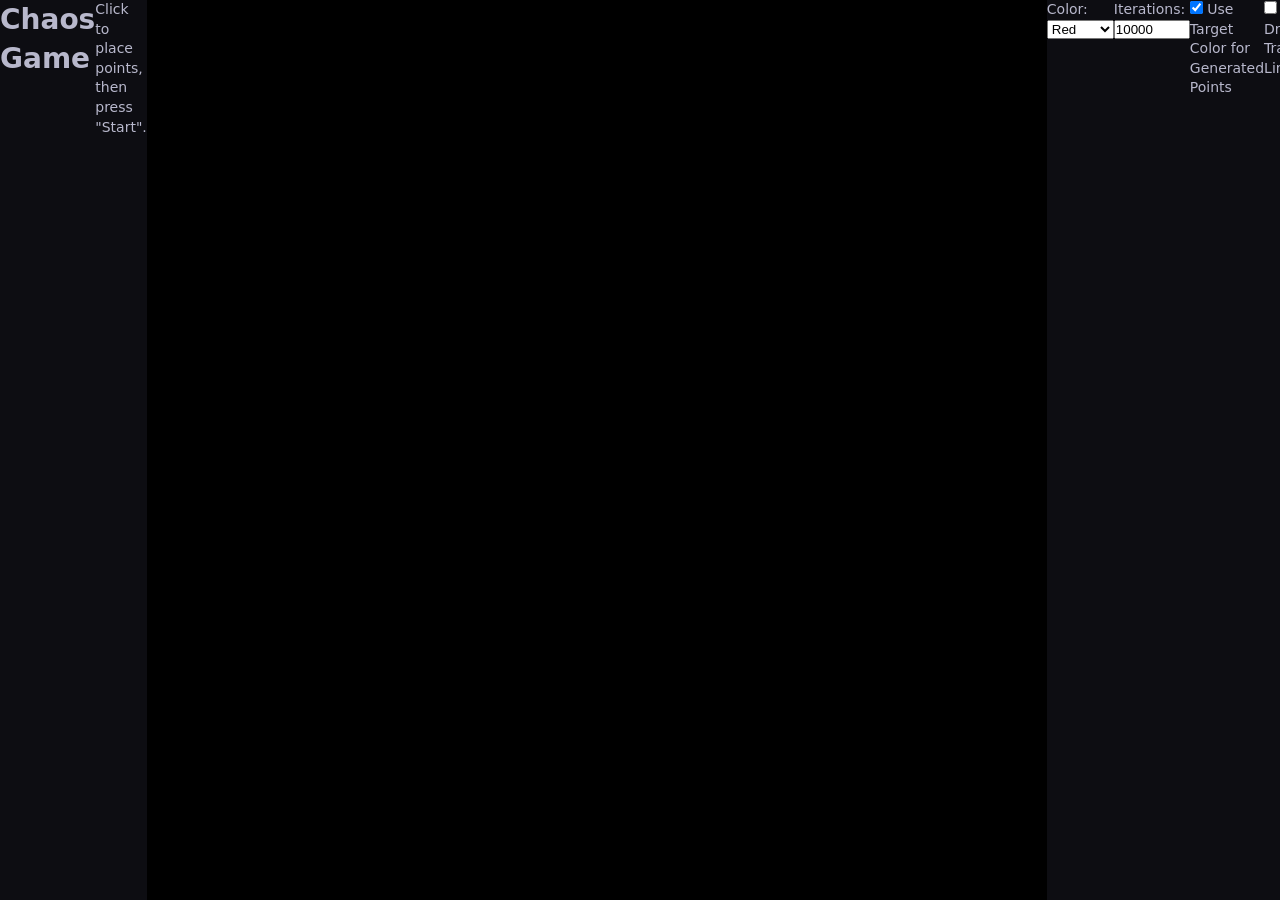
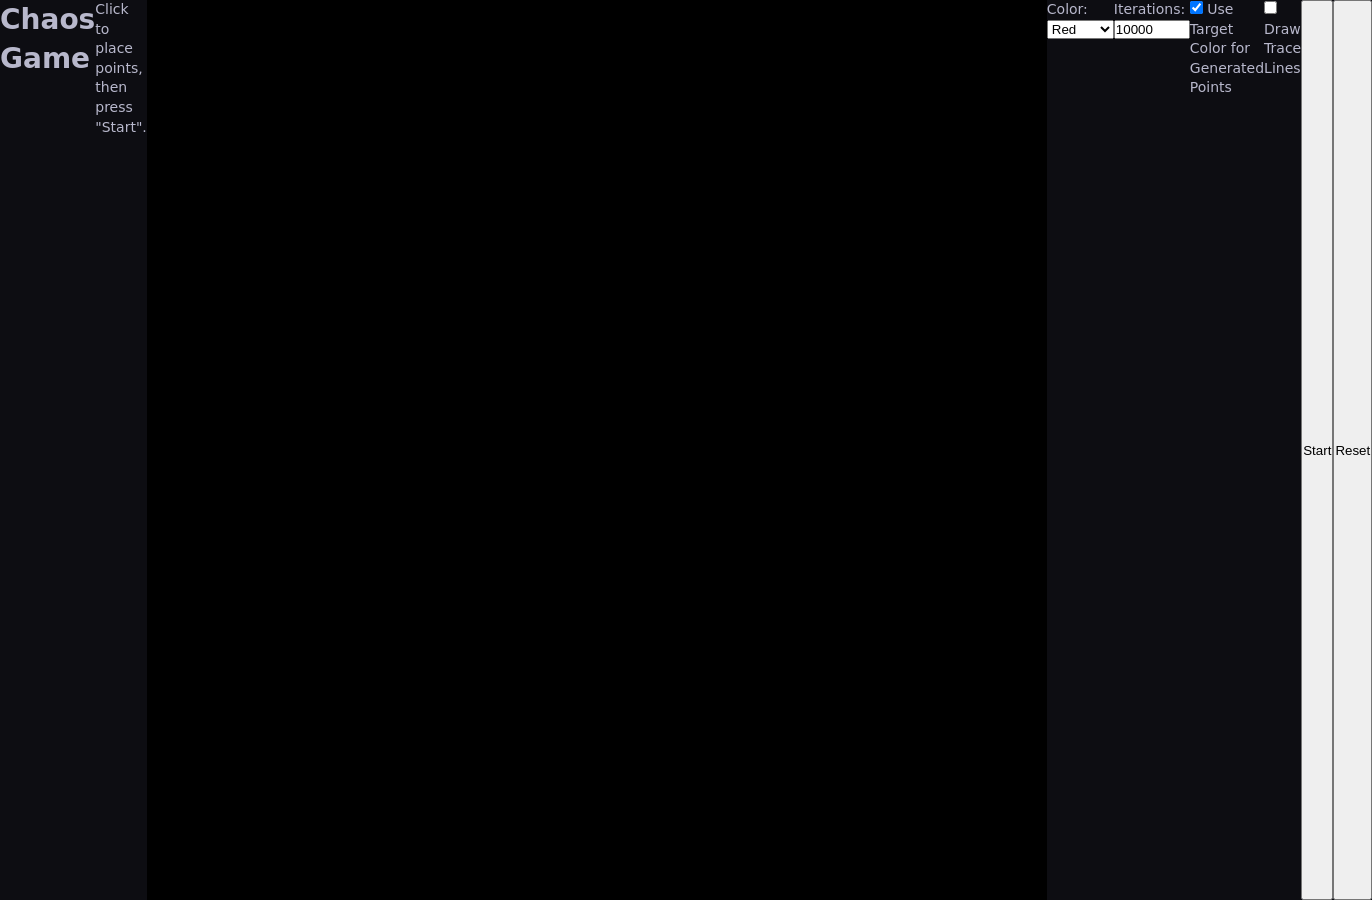

Chaos: fix layout collapsing -- use explicit 100vh body + min-height: 0 on flex items

--- a/chaos/styles.css
+++ b/chaos/styles.css
@@ -15,9 +15,15 @@
   --sidebar-w:    258px;
 }
 
-html, body {
+html {
   height: 100%;
+}
+
+body {
+  height: 100vh;
   overflow: hidden;
+  display: flex;
+  flex-direction: row;
   background: var(--bg);
   color: var(--text);
   font-family: system-ui, -apple-system, sans-serif;
@@ -25,17 +31,14 @@ html, body {
   line-height: 1.4;
 }
 
-body { display: flex; }
-
 /* ── Sidebar ─────────────────────────────────────────────── */
 #sidebar {
-  width: var(--sidebar-w);
-  flex-shrink: 0;
+  flex: 0 0 var(--sidebar-w);
+  min-height: 0;
   background: var(--sidebar-bg);
   border-right: 1px solid var(--border);
   display: flex;
   flex-direction: column;
-  height: 100vh;
 }
 
 .sidebar-header {
@@ -297,8 +300,9 @@ input[type="range"] {
 
 /* ── Canvas area ─────────────────────────────────────────── */
 #canvasArea {
-  flex: 1;
+  flex: 1 1 0;
   min-width: 0;
+  min-height: 0;
   display: flex;
   align-items: center;
   justify-content: center;
